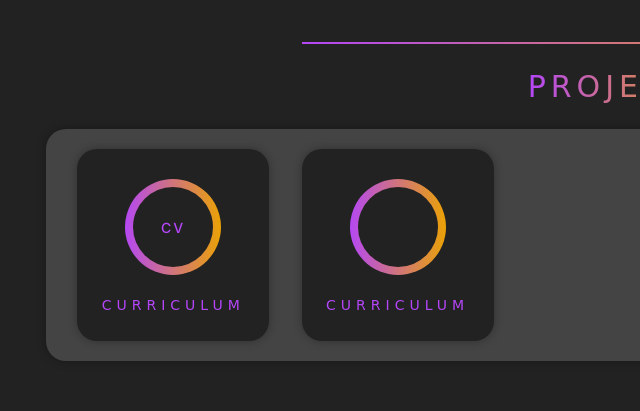
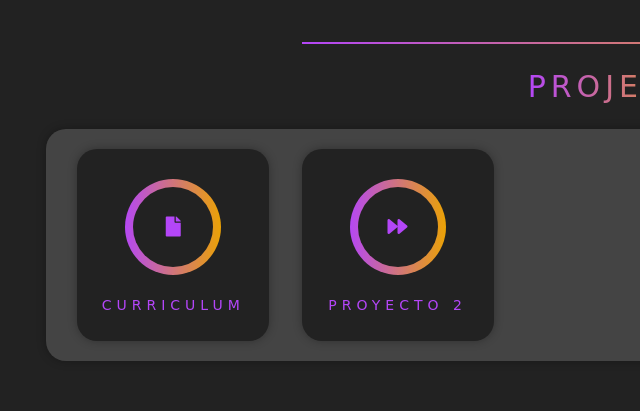
Before and after one commit to Juanma0186/juanma0186.github.io, a plain HTML site: page index.html in a window 1280 px wide. Shown: the part 1560-1971 px from the top of the page, 18-658 px from the left. Drawn offline with Linux system fonts and the light colour scheme; a web font is replaced by a local one.

Commit message:
Añadidos cambios menores en CSS

```diff
--- a/index.html
+++ b/index.html
@@ -5,6 +5,7 @@
   <meta charset="UTF-8">
   <meta name="viewport" content="width=device-width, initial-scale=1.0">
   <link rel="stylesheet" href="style.css">
+  <link rel="stylesheet" href="https://cdnjs.cloudflare.com/ajax/libs/font-awesome/5.15.1/css/all.min.css">
   <title>Juanma0186</title>
 </head>
 
@@ -46,7 +47,7 @@
           <div class="item" onclick="redirection('CV/')">
             <div class="circle">
               <div class="content">
-                <span class="name">CV</span>
+                <i class="fas fa-file icon"></i>
               </div>
             </div>
             <p class="name2">Curriculum</p>
@@ -55,13 +56,13 @@
           <!--Fin_Proyecto-->
 
           <!--Proyecto-->
-          <div class="item">
-            <div class="circle" onclick="redirection('CV/')">
+          <div class="item" onclick="redirection('')">
+            <div class="circle">
               <div class="content">
-                <span class="name"></span>
+                <i class="fas fa-forward icon"></i>
               </div>
             </div>
-            <p class="name2">Curriculum</p>
+            <p class="name2">Proyecto 2</p>
           </div>
 
           <!--Fin_Proyecto-->
--- a/style.css
+++ b/style.css
@@ -178,7 +178,7 @@ hr {
 }
 
 .item:hover {
-  transform: scale(1.1);
+  transform: scale(1.05);
   transition: all 0.4s ease;
   cursor: pointer;
 }
@@ -187,7 +187,6 @@ hr {
   width: 100px;
   height: 100px;
   border: 2px solid transparent;
-  /* Hacemos el borde transparente */
   border-radius: 50%;
   display: flex;
   justify-content: center;
@@ -196,10 +195,19 @@ hr {
   background-image: linear-gradient(90deg, #b446f8, #ECA400);
   background-origin: border-box;
   background-clip: content-box, border-box;
+  transition: all 0.4s ease;
+}
+
+.item:hover .circle {
+  background-image: linear-gradient(180deg, #b446f8, #ECA400);
+  background-origin: border-box;
+  background-clip: content-box, border-box;
+  transition: all 0.4s ease;
 }
 
 
 .content {
+  position: relative;
   width: 80px;
   height: 80px;
   background-color: var(--bg-color);
@@ -209,29 +217,33 @@ hr {
   align-items: center;
 }
 
-.name {
+.icon {
+  position: absolute;
+  top: 50%;
+  left: 50%;
+  transform: translate(-50%, -50%);
+  transform: translate(-50%, -50%);
   font-family: 'Inter', sans-serif;
   width: auto;
-  font-size: 14px;
+  font-size: 20px;
   font-weight: 500;
-  letter-spacing: 2px;
   text-transform: uppercase;
   color: var(--morado);
   transition: all 0.4s ease;
 }
 
+.item:hover .icon {
+  font-size: 26px;
+  background: linear-gradient(90deg, #b446f8, #ECA400);
+  -webkit-background-clip: text;
+  background-clip: text;
+  -webkit-text-fill-color: transparent;
+  color: transparent;
+  transition: all 0.4s ease;
+}
+
 /*?---------------------------------------ANIMATION---------------------------------------?*/
 
-/*crea una animacion de que de la vuelta en el eje z el circulo*/
-@keyframes rotate {
-  0% {
-    transform: rotate(0deg);
-  }
-
-  100% {
-    transform: rotate(360deg);
-  }
-}
 
 
 
```
